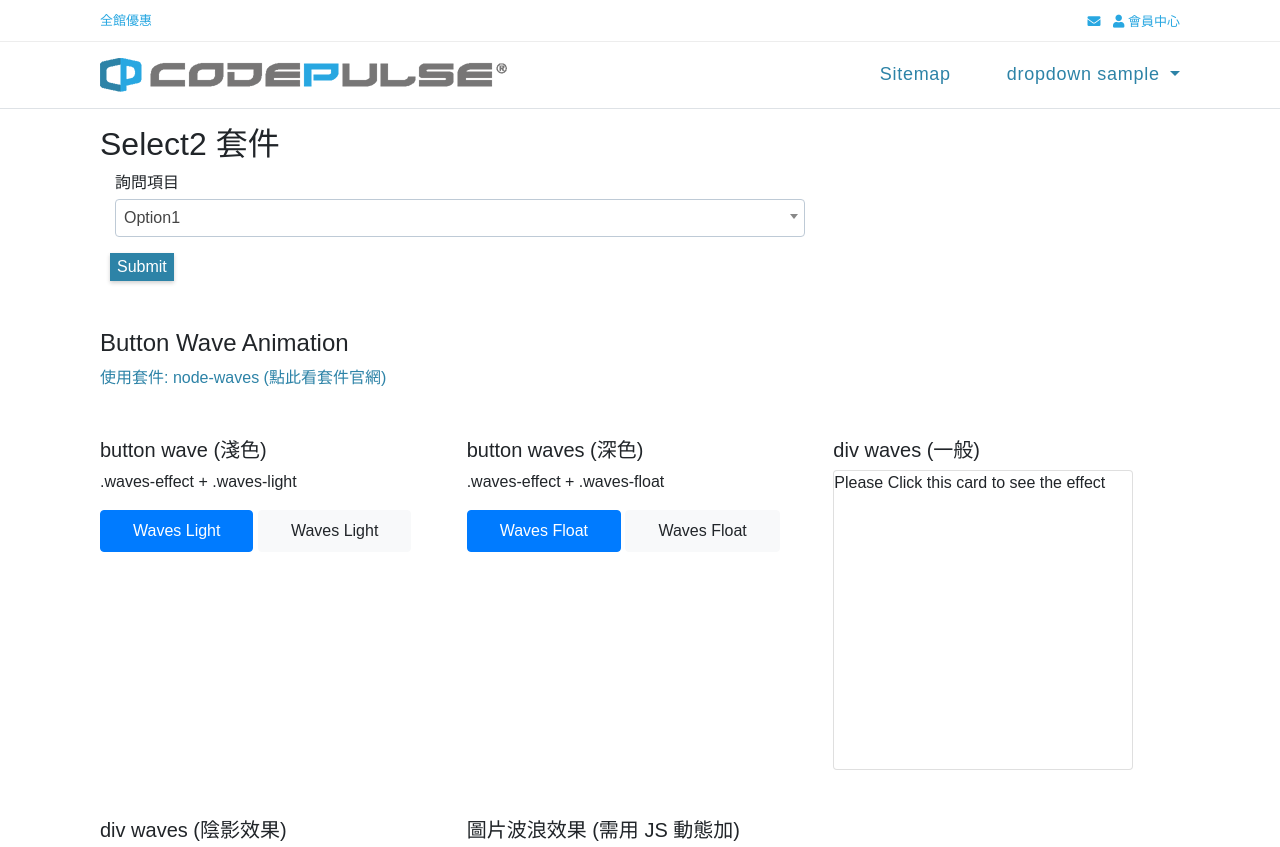
After one commit to jannyjie/codepulse, a PHP site: page /vendors.php in a window 1280 px wide. The commit adds this page. Shown: the top 847 px of the page. Run offline with PHP 8.4, Linux system fonts and the light colour scheme; some libraries are stand-ins or nearby versions.

Commit message:
[update] add plugins demo page: select2 & node-waves

```diff
--- a/assets/css/scss/common.scss
+++ b/assets/css/scss/common.scss
@@ -12,3 +12,6 @@
 @import "page/contact";
 @import "page/other";
 @import "page/element";
+
+// vendors
+@import "vendors/custom-select2";
--- /dev/null
+++ b/assets/css/scss/vendors/_custom-select2.scss
@@ -0,0 +1,27 @@
+.select2-container--default .select2-selection--single {
+  height: calc(1.5em + .75rem + 2px);
+  background-color: #fff;
+  border: 1px solid #becad6;
+}
+
+.select2-container--default .select2-selection--single .select2-selection__arrow {
+  height: 32px;
+}
+
+.select2-container--default .select2-selection--single .select2-selection__rendered {
+  line-height: 36px;
+}
+
+// .select2-container--default .select2-search--dropdown .select2-search__field {
+//   display: none;
+// }
+
+.select2-container--default .select2-results__option--highlighted[aria-selected] {
+  background-color: $main;
+  color: $white;
+}
+
+// .select2-results__option {
+//   padding: 3px;
+//   font-size: 16px;
+// }
--- a/header.php
+++ b/header.php
@@ -20,6 +20,9 @@
     <link href="assets/css/bootstrap.min.css" rel="stylesheet" type="text/css">
     <link href="assets/css/fontawesome.all.min.css" rel="stylesheet" type="text/css">
     <link href="assets/css/slick.css" rel="stylesheet" type="text/css">
+    <!-- Plugins for vendors.php -->
+    <link rel="stylesheet" href="https://cdnjs.cloudflare.com/ajax/libs/node-waves/0.7.6/waves.min.css" integrity="sha512-bsNktdxsLu4ooy7axuzyyFz87SWrDBaCmZsk2Dvin1/2noq49vt1jfNWUAfdybRpFCzRjdWygAOEopdbo8cGpA==" crossorigin="anonymous" />
+    <link rel="stylesheet" href="https://cdnjs.cloudflare.com/ajax/libs/select2/4.0.13/css/select2.min.css" />
 
     <!--  Customized -->
     <link href="assets/css/common.css" rel="stylesheet" type="text/css">
--- /dev/null
+++ b/vendors.php
@@ -0,0 +1,90 @@
+<?php include('header.php'); ?>
+<!-- slick -->
+<link href="assets/css/slick.css" rel="stylesheet" type="text/css">
+<div class="pagecont border-top pt-3">
+  <section class="container">
+    <h2>Select2 套件</h2>
+
+    <div class="col-8">
+      <form action="success.php">
+        <div class="form-row mb-5 ">
+          <!-- Item -->
+          <!-- 詢問項目(dropdown) -->
+          <div class="form-item col-12">
+            <label>詢問項目</label>
+            <select class="js-select2 form-control" required>
+            　<option>Option1</option>
+            　<option>Option2</option>
+            　<option>Option3</option>
+            　<option>Option4</option>
+            　<option>Option5</option>
+            </select>
+          </div>
+          <!-- Action Button -->
+          <button type="submit"class="btn-main">Submit</button>
+        </div>
+      </form>
+    </div>
+  </section>
+
+  <section class="container">
+    <div class="row">
+      <div class="col-12 mb-5">
+        <h4>Button Wave Animation</h4>
+        <a href="http://fian.my.id/Waves/" target="_blank">使用套件: node-waves (點此看套件官網)</a>
+      </div>
+
+      <div class="col-12 col-md-6 col-lg-4 mb-5">
+        <h5>button wave (淺色)</h5>
+        <p> .waves-effect + .waves-light</p>
+
+        <div class="btn btn-primary waves-effect waves-light">Waves Light</div>
+        <div class="btn btn-light waves-effect waves-light">Waves Light</div>
+      </div>
+
+      <div class="col-12 col-md-6 col-lg-4 mb-5">
+        <h5>button waves (深色)</h5>
+        <p>.waves-effect + .waves-float</p>
+        <div class="btn btn-primary waves-effect waves-float">Waves Float</div>
+        <div class="btn btn-light waves-effect waves-float">Waves Float</div>
+      </div>
+
+      <div class="col-12 col-md-6 col-lg-4 mb-5">
+        <h5>div waves (一般)</h5>
+        <div class="waves-effect waves-block card" style="width: 300px; height: 300px;">Please Click this card to see the effect</div>
+      </div>
+
+      <div class="col-12 col-md-6 col-lg-4 mb-5">
+        <h5>div waves (陰影效果)</h5>
+        <div class="waves-effect waves-block waves-float card" style="width: 300px; height: 300px;">Please Click this card to see the effect</div>
+      </div>
+
+      <div class="col-12 col-md-6 col-lg-4 mb-5">
+      <h5>圖片波浪效果 (需用 JS 動態加)</h5>
+
+      <div class="waves-effect">
+        <img class="w-100" src="https://farm2.staticflickr.com/1297/1091511802_2fb2451ecc_n.jpg">
+      </div>
+      </div>
+    </div>
+  </section>
+
+</body>
+</html>
+<?php include('footer.php'); ?>
+<script src='https://cdnjs.cloudflare.com/ajax/libs/select2/4.0.13/js/select2.min.js'></script>
+<script src="https://cdnjs.cloudflare.com/ajax/libs/node-waves/0.7.6/waves.min.js" integrity="sha512-MzXgHd+o6pUd/tm8ZgPkxya3QUCiHVMQolnY3IZqhsrOWQaBfax600esAw3XbBucYB15hZLOF0sKMHsTPdjLFg==" crossorigin="anonymous"></script>
+<script>
+$(document).ready(function (e) {
+  // JQuery select2
+  $('.js-select2').select2({
+    width: '100%',
+    theme: 'default',
+    minimumResultsForSearch: Infinity
+  })
+
+  // node-waves animation
+  if (Waves) Waves.init({ duration: 1000 })
+})
+
+</script>
```
Also changed, not shown: assets/css/common.css, 1 other file.
